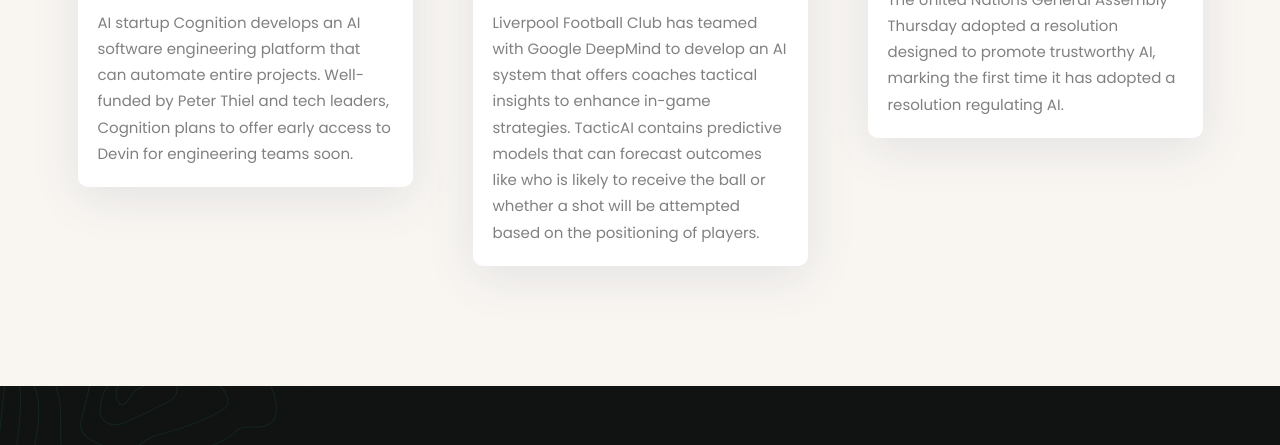
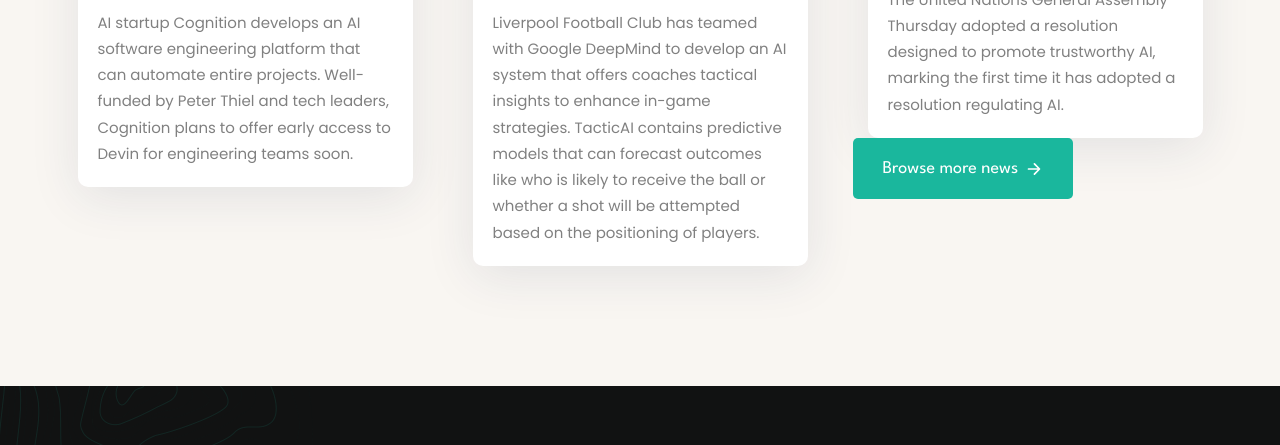
Before and after one commit to julikorman/firstep, a plain HTML site: page index.html in a window 1280 px wide. Shown: the part 4940-5385 px from the top of the page. Drawn offline with nearby package versions, Linux system fonts and the light colour scheme; files whose address does not match are found by name.

Commit message:
Update index.html

```diff
--- a/index.html
+++ b/index.html
@@ -798,6 +798,12 @@
                 </div>
 
               </div>
+
+              <a href="https://aibusiness.com/data/data-management" class="btn has-before" >
+                <span class="span">Browse more news</span>
+
+                <ion-icon name="arrow-forward-outline" aria-hidden="true"></ion-icon>
+              </a>
             </li>
 
           </ul>
```
